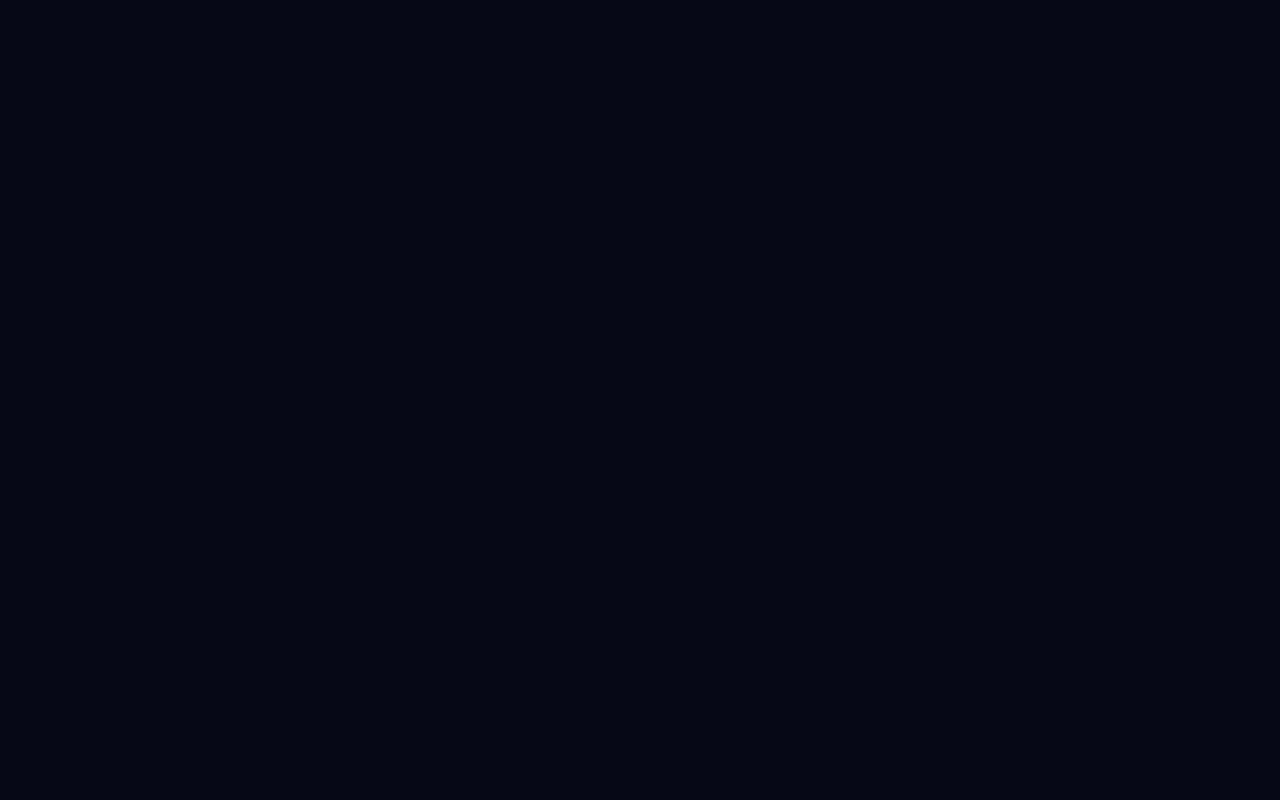
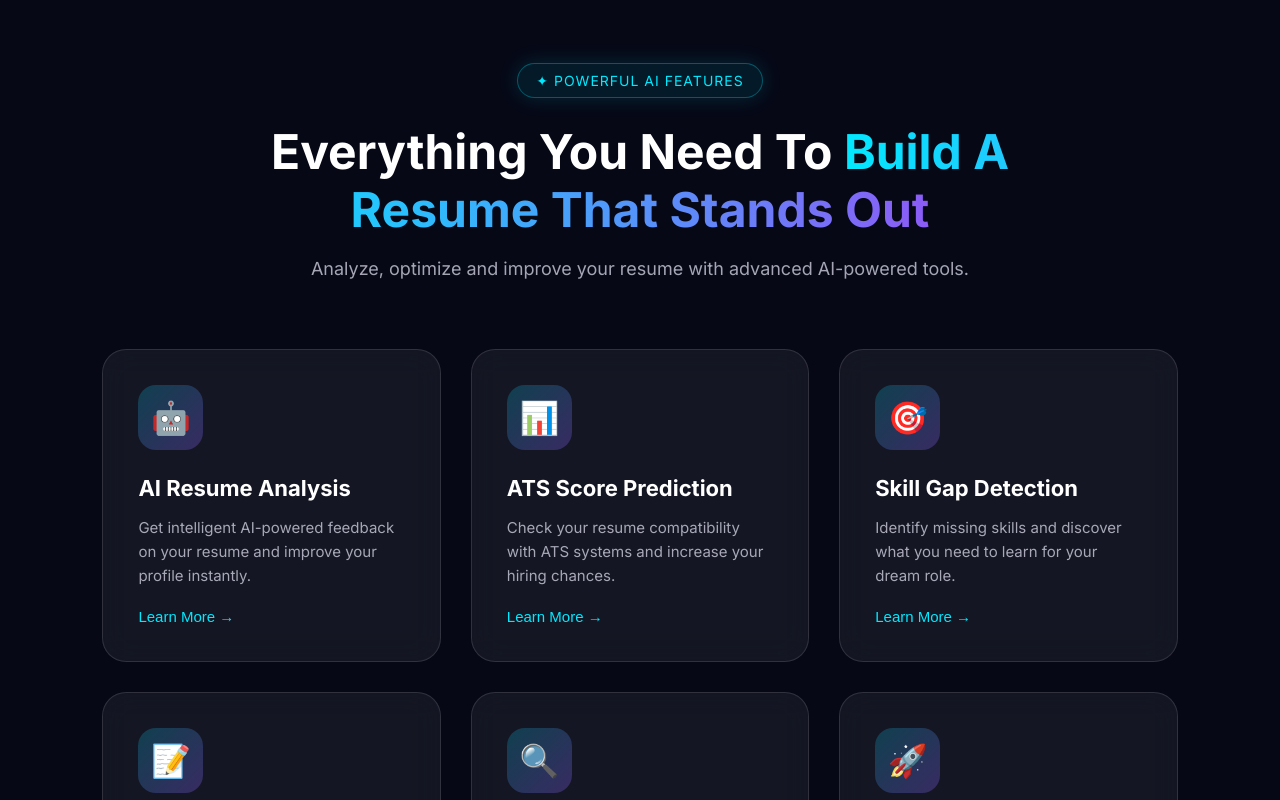
Before and after one commit to shrishti452/smart-resume-analyzer, a React (Vite) app: page / in a window 1280 px wide. Shown: the part 840-1640 px from the top of the page. Before the commit the page ends 803 px from the top, so only its background shows below. Built offline with nearby package versions, Linux system fonts and the light colour scheme.

Commit message:
Added premium Features section UI

```diff
--- a/src/App.jsx
+++ b/src/App.jsx
@@ -1,6 +1,7 @@
 import "./App.css";
 import Navbar from "./components/Navbar/Navbar";
 import Hero from "./components/Hero/Hero";
+import Features from "./components/Features/Features";
 
 function App() {
   const projectName = "Smart Resume Analyzer";
@@ -9,6 +10,7 @@ function App() {
     <div className="app">
       <Navbar title={projectName} />
       <Hero />
+      <Features />
     </div>
   );
 }
--- /dev/null
+++ b/src/components/Features/features.css
@@ -0,0 +1,383 @@
+.features {
+    width: 100%;
+    padding: 100px 8%;
+    background: transparent;
+}
+
+
+/* Header */
+
+.features-header {
+    text-align: center;
+    max-width: 850px;
+    margin: 0 auto 70px;
+}
+
+
+.features-badge {
+    display: inline-block;
+    padding: 8px 18px;
+    border-radius: 50px;
+
+    font-size: 14px;
+    letter-spacing: 1px;
+
+    color: #00eaff;
+
+    border: 1px solid rgba(0, 234, 255, 0.3);
+
+    background: rgba(0, 234, 255, 0.08);
+
+    box-shadow:
+        0 0 20px rgba(0, 234, 255, 0.15);
+}
+
+
+.features-header h2 {
+
+    margin-top: 25px;
+
+    font-size: 48px;
+    line-height: 1.2;
+
+    font-weight: 700;
+
+    color: white;
+
+}
+
+
+.features-header h2 span {
+
+    background: linear-gradient(90deg,
+            #00eaff,
+            #8b5cf6);
+
+    -webkit-background-clip: text;
+    -webkit-text-fill-color: transparent;
+
+}
+
+
+
+.features-header p {
+
+    margin-top: 20px;
+
+    font-size: 18px;
+
+    color: #a5a5b5;
+
+}
+
+
+/* Cards Grid */
+
+
+.features-grid {
+
+    display: grid;
+
+    grid-template-columns: repeat(3, 1fr);
+
+    gap: 30px;
+
+}
+
+
+
+/* Feature Card */
+
+
+.feature-card {
+
+    position: relative;
+
+    padding: 35px;
+
+    min-height: 260px;
+
+
+    border-radius: 24px;
+
+
+    background:
+        rgba(255, 255, 255, 0.06);
+
+
+    border:
+        1px solid rgba(255, 255, 255, 0.12);
+
+
+    backdrop-filter: blur(15px);
+
+
+    transition: all 0.35s ease;
+
+
+    overflow: hidden;
+
+
+    animation: fadeUp 0.8s ease forwards;
+
+}
+
+
+
+/* Glow effect */
+
+
+.feature-card::before {
+
+    content: "";
+
+    position: absolute;
+
+    width: 120px;
+    height: 120px;
+
+    background:
+        linear-gradient(135deg,
+            #00eaff,
+            #8b5cf6);
+
+
+    filter: blur(80px);
+
+    opacity: 0;
+
+    top: -40px;
+    right: -40px;
+
+
+    transition: 0.4s;
+
+}
+
+
+
+.feature-card:hover::before {
+
+    opacity: 0.6;
+
+}
+
+
+
+.feature-card:hover {
+
+
+    transform:
+        translateY(-12px);
+
+
+    border-color:
+        rgba(0, 234, 255, 0.5);
+
+
+    box-shadow:
+        0 20px 40px rgba(0, 0, 0, 0.35);
+
+
+}
+
+
+
+/* Icon */
+
+
+.feature-icon {
+
+
+    width: 65px;
+
+    height: 65px;
+
+
+    display: flex;
+
+    justify-content: center;
+
+    align-items: center;
+
+
+    font-size: 32px;
+
+
+    border-radius: 18px;
+
+
+    background:
+        linear-gradient(135deg,
+            rgba(0, 234, 255, 0.2),
+            rgba(139, 92, 246, 0.3));
+
+
+    margin-bottom: 25px;
+
+
+}
+
+
+
+/* Text */
+
+
+.feature-card h3 {
+
+    color: white;
+
+    font-size: 22px;
+
+    margin-bottom: 15px;
+
+}
+
+
+
+.feature-card p {
+
+
+    color: #a8a8b8;
+
+    font-size: 15px;
+
+    line-height: 1.6;
+
+
+}
+
+
+
+/* Button */
+
+
+.feature-card button {
+
+
+    margin-top: 20px;
+
+
+    background: none;
+
+    border: none;
+
+
+    color: #00eaff;
+
+
+    font-size: 15px;
+
+
+    cursor: pointer;
+
+
+    transition: 0.3s;
+
+}
+
+
+
+.feature-card button:hover {
+
+
+    transform: translateX(6px);
+
+
+}
+
+
+
+/* Animation */
+
+
+@keyframes fadeUp {
+
+
+    from {
+
+        opacity: 0;
+
+        transform:
+            translateY(40px);
+
+    }
+
+
+    to {
+
+        opacity: 1;
+
+        transform:
+            translateY(0);
+
+    }
+
+}
+
+
+
+/* Responsive */
+
+
+@media(max-width:1000px) {
+
+
+    .features-grid {
+
+        grid-template-columns: repeat(2, 1fr);
+
+    }
+
+
+    .features-header h2 {
+
+        font-size: 38px;
+
+    }
+
+
+}
+
+
+
+@media(max-width:650px) {
+
+
+    .features {
+
+        padding: 70px 5%;
+
+    }
+
+
+    .features-grid {
+
+        grid-template-columns: 1fr;
+
+    }
+
+
+    .features-header h2 {
+
+        font-size: 30px;
+
+    }
+
+
+    .features-header p {
+
+        font-size: 16px;
+
+    }
+
+
+
+    .feature-card {
+
+        padding: 28px;
+
+    }
+
+
+}
--- /dev/null
+++ b/src/components/Features/features.jsx
@@ -0,0 +1,102 @@
+import "./Features.css";
+
+function Features() {
+
+    const features = [
+        {
+            icon: "🤖",
+            title: "AI Resume Analysis",
+            description:
+                "Get intelligent AI-powered feedback on your resume and improve your profile instantly."
+        },
+        {
+            icon: "📊",
+            title: "ATS Score Prediction",
+            description:
+                "Check your resume compatibility with ATS systems and increase your hiring chances."
+        },
+        {
+            icon: "🎯",
+            title: "Skill Gap Detection",
+            description:
+                "Identify missing skills and discover what you need to learn for your dream role."
+        },
+        {
+            icon: "📝",
+            title: "Smart Resume Suggestions",
+            description:
+                "Receive personalized suggestions to make your resume more impactful."
+        },
+        {
+            icon: "🔍",
+            title: "Job Description Matching",
+            description:
+                "Compare your resume with job descriptions and find matching opportunities."
+        },
+        {
+            icon: "🚀",
+            title: "Career Insights",
+            description:
+                "Get AI-based insights to improve your career growth and preparation."
+        }
+    ];
+
+
+    return (
+        <section className="features">
+
+            <div className="features-header">
+
+                <span className="features-badge">
+                    ✦ POWERFUL AI FEATURES
+                </span>
+
+                <h2>
+                    Everything You Need To
+                    <span> Build A Resume That Stands Out</span>
+                </h2>
+
+                <p>
+                    Analyze, optimize and improve your resume with
+                    advanced AI-powered tools.
+                </p>
+
+            </div>
+
+
+            <div className="features-grid">
+
+                {
+                    features.map((feature, index) => (
+                        <div
+                            className="feature-card"
+                            key={index}
+                        >
+
+                            <div className="feature-icon">
+                                {feature.icon}
+                            </div>
+
+                            <h3>
+                                {feature.title}
+                            </h3>
+
+                            <p>
+                                {feature.description}
+                            </p>
+
+                            <button>
+                                Learn More →
+                            </button>
+
+                        </div>
+                    ))
+                }
+
+            </div>
+
+        </section>
+    );
+}
+
+export default Features;
```
